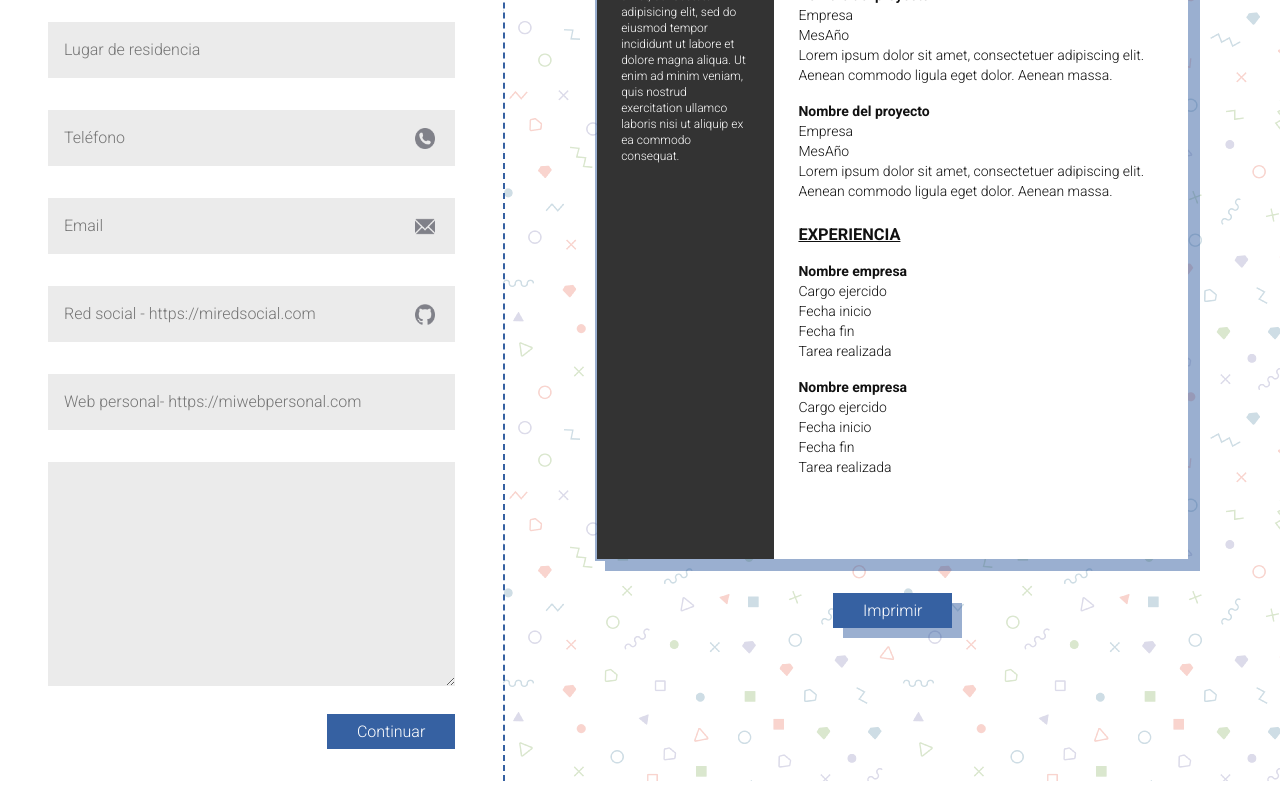
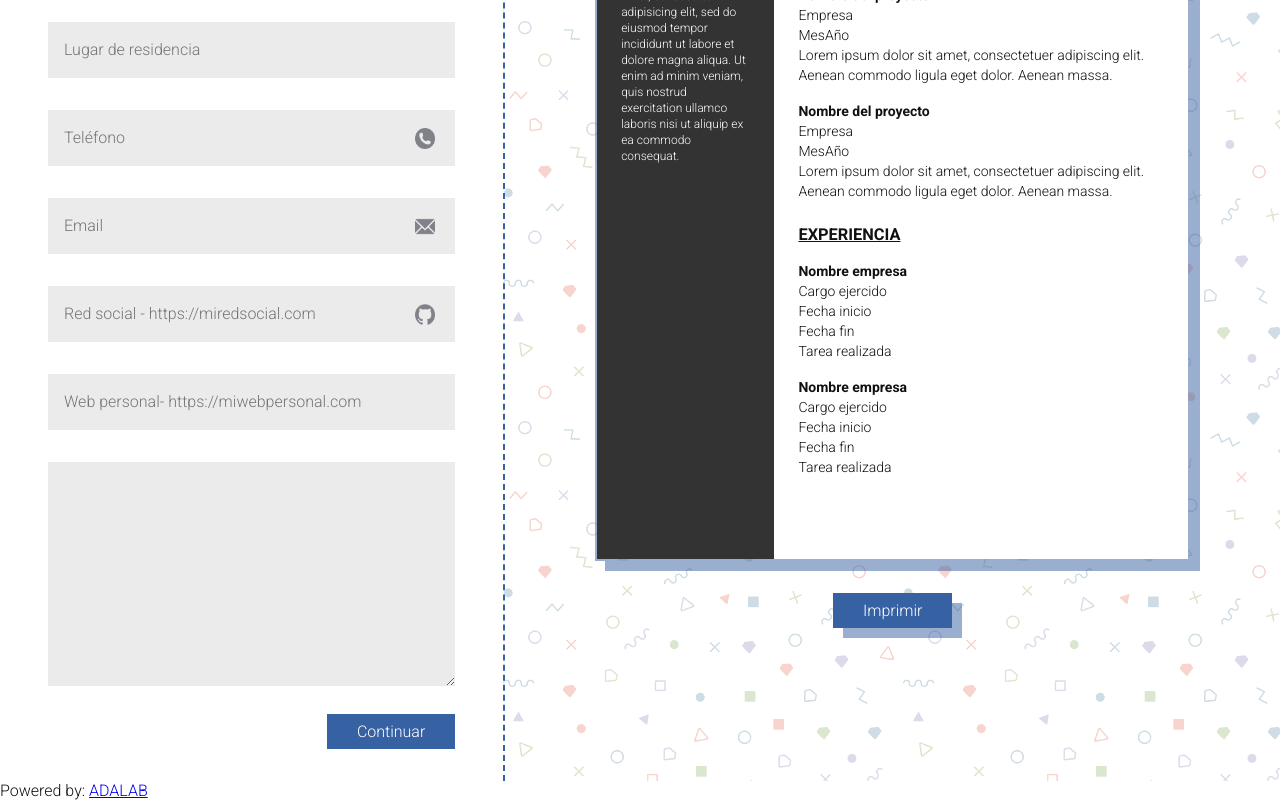
Before and after one commit to Adalab/project-clarke-s4-sass-sass-baby, a React (Create React App) app: page / in a window 1280 px wide. Shown: the part 489-1289 px from the top of the page. Built offline with nearby package versions, Linux system fonts and the light colour scheme.

Commit message:
Add footer

```diff
--- a/src/App.js
+++ b/src/App.js
@@ -67,6 +67,9 @@ class App extends Component {
       </aside>
       </div>
       </div>
+      <footer className="App">
+        <p>Powered by: <span><a href="http://adalab.es/">ADALAB</a></span></p>
+      </footer>
       </div>
     )
   }
```
